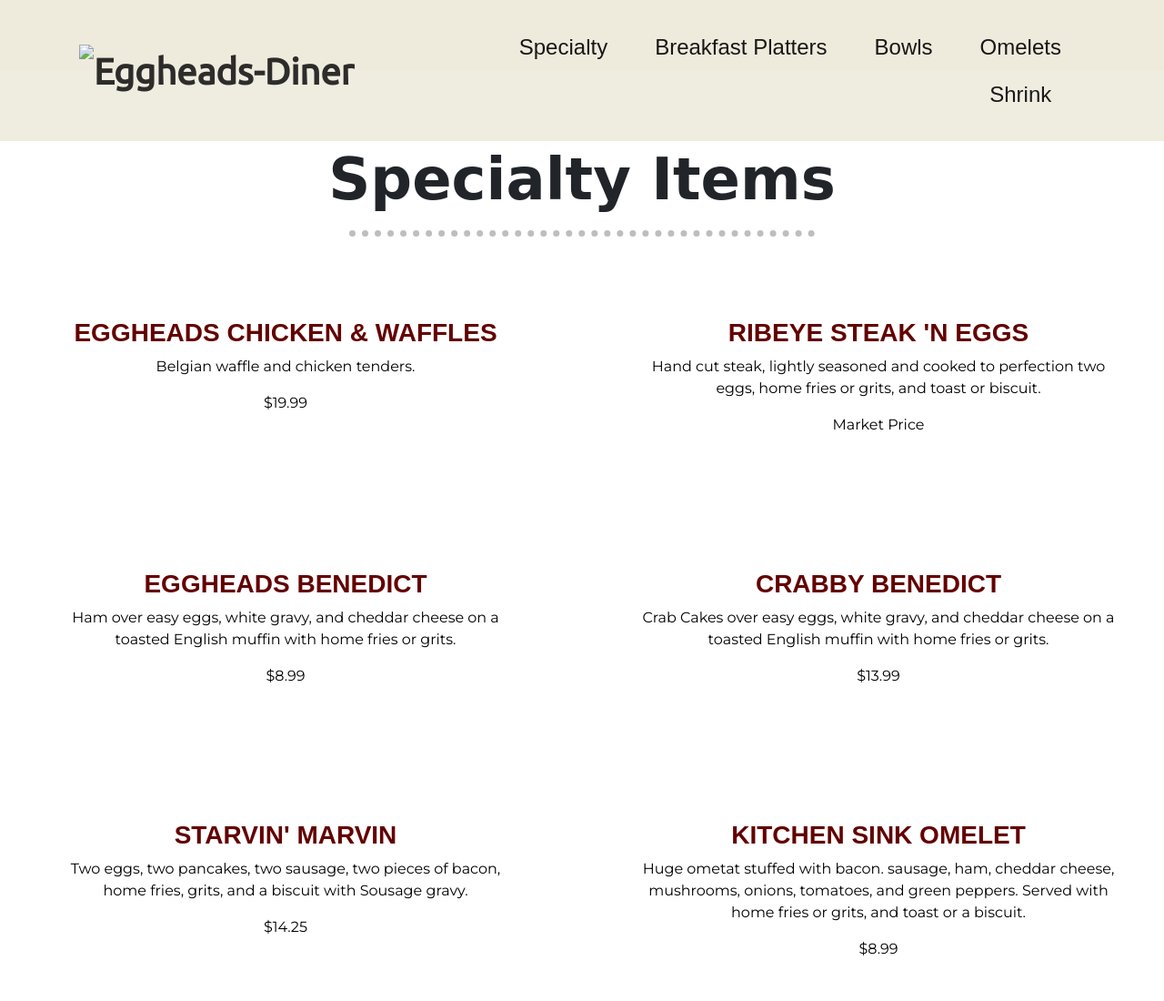
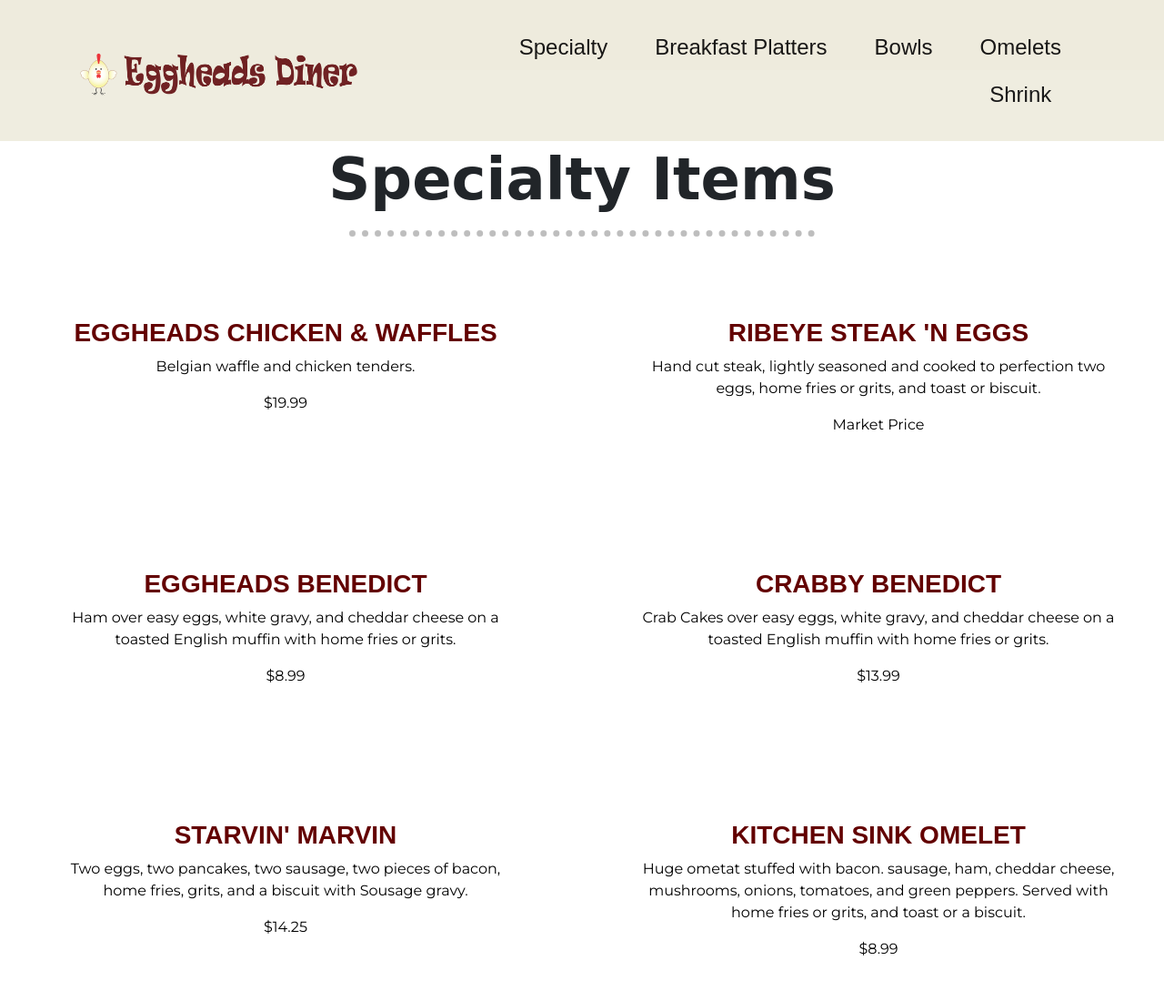
Before and after one commit to LegoMuggle/EggHeads, a plain HTML site: page menu.html in a window 1280 px wide. Shown: the top 1100 px of the page at 91% size. Drawn offline with nearby package versions, Linux system fonts and the light colour scheme; the site is published under a folder, as on GitHub Pages, so addresses that start at the root find nothing; a web font is replaced by a local one.

Commit message:
Update menu.html

```diff
--- a/menu.html
+++ b/menu.html
@@ -23,7 +23,7 @@
             <!-- Nav Bar -->
             <nav class="navbar fixed-top navbar-expand-lg navbar-light" style="background-color: #EEEBDD; opacity: 0.9; padding: 2%">
 
-              <a class="navbar-brand" href="index.html"><img src="/images/menu-header.png" alt="Eggheads-Diner" height="50"></a>
+              <a class="navbar-brand" href="index.html"><img src="menu-header.png" alt="Eggheads-Diner" height="50"></a>
 
            <button class="navbar-toggler" type="button" data-bs-toggle="collapse" data-bs-target="#navbarTogglerDemo01" aria-controls="navbarTogglerDemo01" aria-expanded="false" aria-label="Toggle navigation">
              <span class="navbar-toggler-icon"></span>
```
